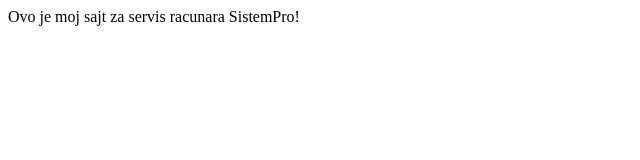
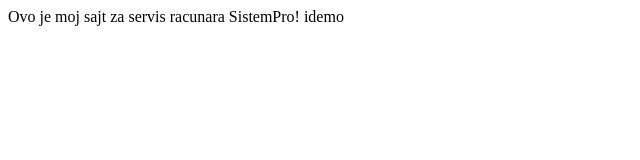
Before and after one commit to SistemProo/sistemproo.github.io, a plain HTML site: page index.html in a window 1280 px wide. Shown: the full height of the page, 0-640 px from the left. Drawn offline with Linux system fonts and the light colour scheme.

Commit message:
Update index.html

```diff
--- a/index.html
+++ b/index.html
@@ -7,6 +7,6 @@
     <title>SistemPro</title>
 </head>
 <body>
-    Ovo je moj sajt za servis racunara SistemPro!
+    Ovo je moj sajt za servis racunara SistemPro! idemo
 </body>
 </html>
```
